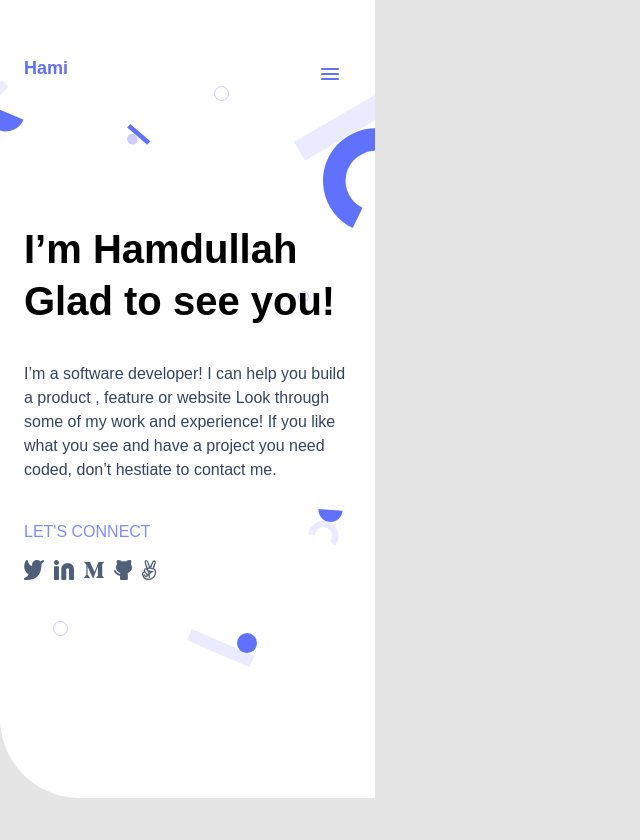
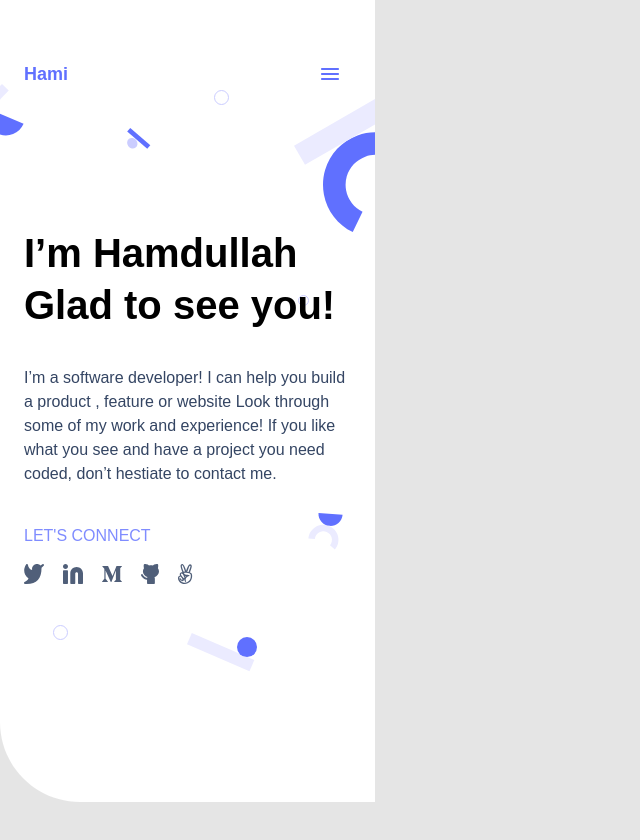
Before and after one commit to Hamdullah-Andar/HamiPortfolio, a website: page index.html in a window 1280 px wide. Shown: the whole page, without its empty margins (0-640 px from the left). Drawn offline with Linux system fonts and the light colour scheme.

Commit message:
Update CSS design

```diff
--- a/index.html
+++ b/index.html
@@ -9,12 +9,14 @@
 </head>
 <body>
     <header>
+
+        <a class="logo" href="#">Hami</a>
         <nav class="navigation">
-            <a class="logo" href="#">Hami</a>
             <img class="humburger" src="images/Union.svg" alt="">
         </nav>
     </header>
     <main>
+        <section class="headline-section">
             <h1 class="hero">I’m Hamdullah
                 Glad to see you!
             </h1>
@@ -22,16 +24,19 @@
                 feature or website Look through some of my work and experience!
                 If you like what you see and have a project you need coded, don’t hestiate to contact me.
             </p>
+        </section>
 
+        <section class="link-section">
             <p class="connect">LET'S CONNECT</p>
 
             <ul class="link">
-            <li class="social-links"><a href="https://twitter.com"><img src="images/twitter.svg" alt="twitter"></a></li>
-            <li class="social-links"><a href="https://linkedin.com"><img src="images/Linkedin.svg" alt="linkedin"></a></li>
+                <li class="social-links"><a href="https://twitter.com/HamdullahAndar"><img src="images/twitter.svg" alt="twitter"></a></li>
+                <li class="social-links"><a href="https://www.linkedin.com/in/hamdullah-andar-98b35894/"><img src="images/Linkedin.svg" alt="linkedin"></a></li>
                 <li class="social-links"><a href="https://mail.google.com"><img src="images/gmail.svg" alt="gmail"></a></li>
-            <li class="social-links"><a href="https://github.com"><img src="images/github.svg" alt="github"></a></li>
+                <li class="social-links"><a href="https://github.com/Hamdullah-Andar"><img src="images/github.svg" alt="github"></a></li>
                 <li class="social-links"><a href="https://vectorstock.com"><img src="images/vector.svg" alt="vector"></a></li>
             </ul>
+        </section>
     </main>
 </body>
 </html>
--- a/styles.css
+++ b/styles.css
@@ -1,32 +1,40 @@
 @import url("https://fonts.googleapis.com/css2?family=Poppins:wght@200;300;500;700&display=swap");
 
 html {
-  font-family: sans-serif, 'Poppinsp';
+  font-family: sans-serif, 'Poppins';
+
+  /* height: 100vh; */
+  /* max-width: 100%; */
 }
 
 body {
   background-color: #e5e5e5;
-  height: 918px;
+  /* height: 918px; */
   width: 375px;
+  height: 100vh;
+  max-width: 100%;
   margin: 0;
 }
 
 header {
+  display: flex;
+  justify-content: space-between;
+  align-items: baseline;
   background-color: white;
 }
 
 main {
   background-image: url("images/header-shapes\ mobile.svg"), url("images/header-background-mobile\(4\).svg");
-  height: 918px;
-  width: 375px;
+  height: 100vh;
+  /* max-width: 100%; */
+  /* width: 375px; */
   background-repeat: no-repeat;
   padding-top: 120px;
 }
 
 .navigation {
+  display: flex;
   text-decoration: none;
-  display: flex;
-  justify-content: space-between;
 }
 
 .logo {
@@ -35,7 +43,6 @@ main {
   margin-left: 24px;
   width: 76px;
   height: 20px;
-  font-family: sans-serif, 'Poppinsp';
   font-style: normal;
   font-weight: 700;
   font-size: 18px;
@@ -59,7 +66,6 @@ main {
   margin: 0 24px;
   width: 327px;
   height: 150px;
-  font-family: sans-serif, 'Poppinsp';
   font-style: normal;
   font-weight: 700;
   font-size: 40px;
@@ -72,7 +78,6 @@ main {
   margin: 12px 24px 0 24px;
   width: 327px;
   height: 146px;
-  font-family: sans-serif, 'Poppinsp';
   font-style: normal;
   font-weight: 400;
   font-size: 16px;
@@ -86,7 +91,6 @@ main {
 .connect {
   width: 127px;
   height: 24px;
-  font-family: sans-serif, 'Poppinsp';
   font-style: normal;
   font-weight: 500;
   font-size: 16px;
@@ -101,7 +105,7 @@ main {
 .link {
   display: flex;
   list-style: none;
-  gap: 10px;
+  gap: 19px;
   align-items: center;
   margin-right: 24px;
   padding-left: 24px;
```
Lines whose indentation alone changed are shown as unchanged.
